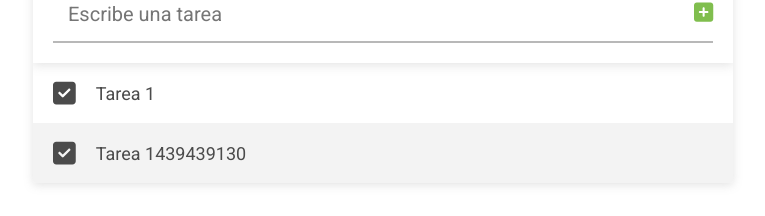
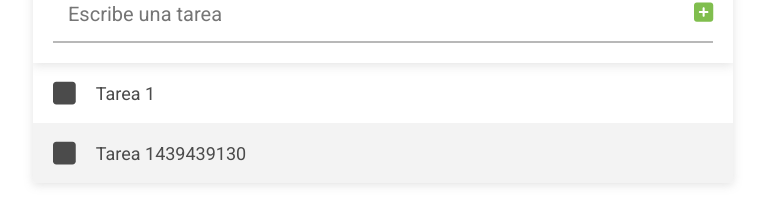
Before and after one commit to kyiroywops/app_lista_tareas, a React (Create React App) app: page / in a window 1280 px wide. Shown: the part 143-359 px from the top of the page, without its empty margins (257-1022 px from the left). Built offline with nearby package versions, Linux system fonts and the light colour scheme; the HTML template or start-up script is replaced by a standard one.

Commit message:
iconos check

```diff
--- a/src/componentes/Tarea.js
+++ b/src/componentes/Tarea.js
@@ -1,6 +1,6 @@
 import React, { useState } from 'react';
 import {FontAwesomeIcon} from "@fortawesome/react-fontawesome";
-import {faCheckSquare, faEdit, faTimes} from "@fortawesome/free-solid-svg-icons";
+import {faCheckSquare, faEdit, faTimes, faSquare} from "@fortawesome/free-solid-svg-icons";
 
 const Tarea = ({tarea}) => {
 
@@ -14,7 +14,7 @@ const Tarea = ({tarea}) => {
 
     return (
         <li className='lista-tareas__tarea'>
-            <FontAwesomeIcon icon={faCheckSquare} className='lista-tareas__icono lista-tareas__icono-check' />
+            <FontAwesomeIcon icon={tarea.completada ? faCheckSquare : faSquare} className='lista-tareas__icono lista-tareas__icono-check' />
             <div className='lista-tareas__texto'>
                 {editandoTarea ?
                     <form action='' className='formulario-editar-tarea' onSubmit={handleSubmit}>
```
